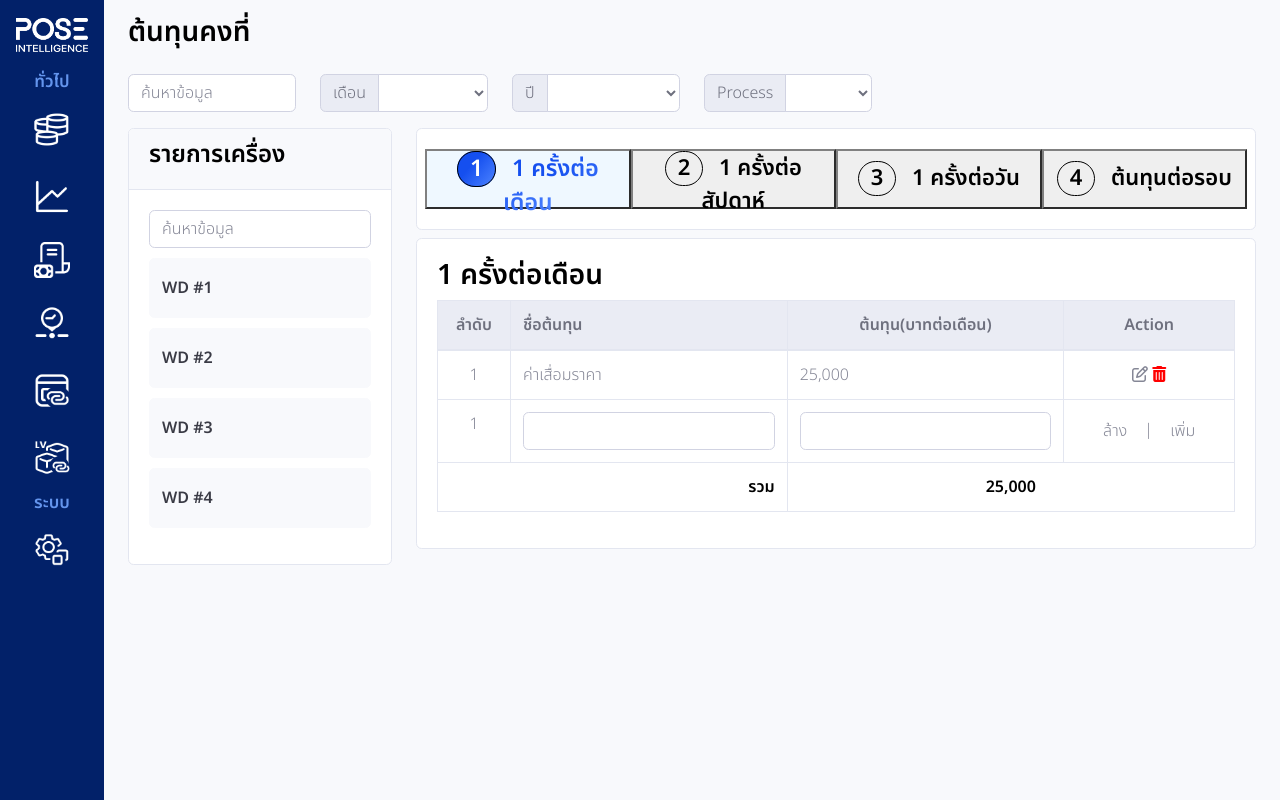
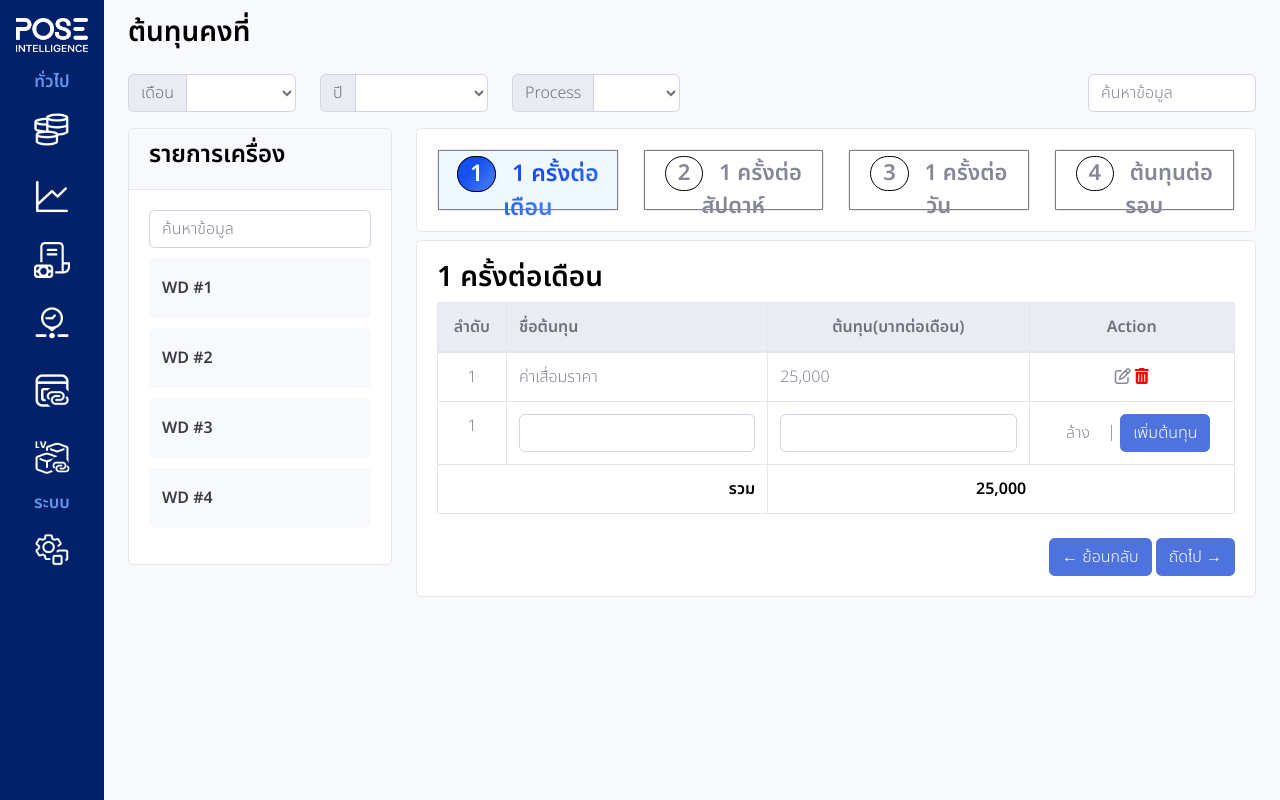
Before and after one commit to mhee2555/cssd-cost-demo, a PHP site: page /login/index.php?page=fixed-cost in a window 1280 px wide. Run offline with PHP 8.4, Linux system fonts and the light colour scheme; lists and menus that the app fills with data are empty.

Commit message:
Update fixed-cost.php
อัพเดท

```diff
--- a/pages/menu/fixed-cost.php
+++ b/pages/menu/fixed-cost.php
@@ -3,11 +3,6 @@
 </div>
 
 <div class="row">
-    <div class="col-2">
-        <div class="form-group">
-            <input type="text" class="form-control" id="txtSearch" placeholder="ค้นหาข้อมูล">
-        </div>
-    </div>
     <div class="col-2">
         <div class="input-group mb-3">
             <div class="input-group-prepend">
@@ -15,7 +10,6 @@
             </div>
             <select class="form-control" id="selectSizeControl"></select>
         </div>
-
     </div>
 
     <div class="col-2">
@@ -36,9 +30,13 @@
         </div>
     </div>
 
+    <div class="col-2 ml-auto">
+        <div class="form-group">
+            <input type="text" class="form-control" id="txtSearch" placeholder="ค้นหาข้อมูล">
+        </div>
+    </div>
+</div>
 
-
-</div>
 
 
 <div class="row">
@@ -65,37 +63,43 @@
 
         </div>
     </div>
+
     <div class="col-9">
         <div class="card">
             <div class="card-body">
+                <div class="">
                     <div class="row">
-                    <div class="col-3 p-0">
-                        <button class="  btn-block btnClick_Fixed-cost" id="btnClick1">
+                        <div class="col-12">
+                            <div class="card-deck">
+                                <div class="card">
+                                    <button class="btn btn-block btnClick_Fixed-cost" id="btnClick1">
                                         <span class="btnClick_Span1_Fixed-cost" id="spanClick1_text1">1</span>
                                         <span class="btnClick_Span2_Fixed-cost" id="spanClick1_text2">1 ครั้งต่อเดือน</span>
                                     </button>
                                 </div>
-                    <div class="col-3 p-0">
-                        <button class="  btn-block btnClick_No_Fixed-cost" id="btnClick2">
+                                <div class="card">
+                                    <button class="btn btn-block btnClick_No_Fixed-cost" id="btnClick2">
                                         <span class="btnClick_Span1_No_Fixed-cost" id="spanClick2_text1">2</span>
                                         <span class="btnClick_Span2_No_Fixed-cost" id="spanClick2_text2">1 ครั้งต่อสัปดาห์</span>
                                     </button>
                                 </div>
-                    <div class="col-3 p-0">
-                        <button class="  btn-block btnClick_No_Fixed-cost" id="btnClick3">
+                                <div class="card">
+                                    <button class="btn btn-block btnClick_No_Fixed-cost" id="btnClick3">
                                         <span class="btnClick_Span1_No_Fixed-cost" id="spanClick3_text1">3</span>
                                         <span class="btnClick_Span2_No_Fixed-cost" id="spanClick3_text2">1 ครั้งต่อวัน</span>
                                     </button>
                                 </div>
-                    <div class="col-3 p-0">
-                        <button class="  btn-block btnClick_No_Fixed-cost" id="btnClick4">
+                                <div class="card">
+                                    <button class="btn btn-block btnClick_No_Fixed-cost" id="btnClick4">
                                         <span class="btnClick_Span1_No_Fixed-cost" id="spanClick4_text1">4</span>
                                         <span class="btnClick_Span2_No_Fixed-cost" id="spanClick4_text2">ต้นทุนต่อรอบ</span>
                                     </button>
                                 </div>
                             </div>
                         </div>
-
+                    </div>
+                </div>
+            </div>
         </div>
         <div class="card mt-2">
             <div class="card-body">
@@ -124,7 +128,7 @@
                                     <td style="text-align: center;">1</td>
                                     <td><input type="text" class="form-control"></td>
                                     <td><input type="text" class="form-control"></td>
-                                    <td style="text-align: center;"><button class="btn">ล้าง</button> | <button class="btn">เพิ่ม</button></td>
+                                    <td style="text-align: center;"><button class="btn">ล้าง</button> | <button class="btn btn-primary ">เพิ่มต้นทุน</button></td>
                                 </tr>
                                 <tr>
                                     <td style="text-align: right;font-weight:bold;color:black;" colspan="2">รวม</td>
@@ -226,24 +230,38 @@
                                     </td>
                                     <td style="text-align: center;"><i class="far fa-edit"></i> <i class="fas fa-trash-alt" style="color:red;"></i></td>
                                 </tr>
+
                                 <tr>
                                     <td style="text-align: center;">1</td>
                                     <td><input type="text" class="form-control"></td>
                                     <td><input type="text" class="form-control"></td>
                                     <td><input type="text" class="form-control"></td>
-                                    <td style="text-align: center;"><button class="btn">ล้าง</button> | <button class="btn">เพิ่ม</button></td>
+                                    <td></td>
+                                    <td style="text-align: center;"><button class="btn">ล้าง</button> | <button class="btn btn-primary">เพิ่ม</button></td>
                                 </tr>
                                 <tr>
-                                    <td style="text-align: left;font-weight:bold;color:black;"  colspan="6"><button class="btn btn-primary">+ เพิ่มคอลัมน์</button></td>
+                                <td class="text-right" colspan="6"><button class="btn btn-primary ">+ เพิ่มคอลัมน์</button></td>
+
 
                                 </tr>
                                 <tr>
-                                    <td style="text-align: right;font-weight:bold;color:black;"  colspan="2">รวม</td>
+                                    <td style="text-align: right;font-weight:bold;color:black;" colspan="2">รวม</td>
                                     <td style="text-align: center;font-weight:bold;color:black;" colspan="2">300</td>
                                     <td style="text-align: center;font-weight:bold;color:black;" colspan="2">410 บาทต่อวัน</td>
+
                                 </tr>
+
+
+
                             </tbody>
+
                         </table>
+                        <div class="d-flex mt-4">
+                                    <div class="ml-auto">
+                                        <button class="btn btn-primary">&larr; ย้อนกลับ</button>
+                                        <button class="btn btn-primary">ถัดไป &rarr;</button>
+                                    </div>
+                                </div>
                     </div>
                 </div>
             </div>
```
Lines whose indentation alone changed are shown as unchanged.
